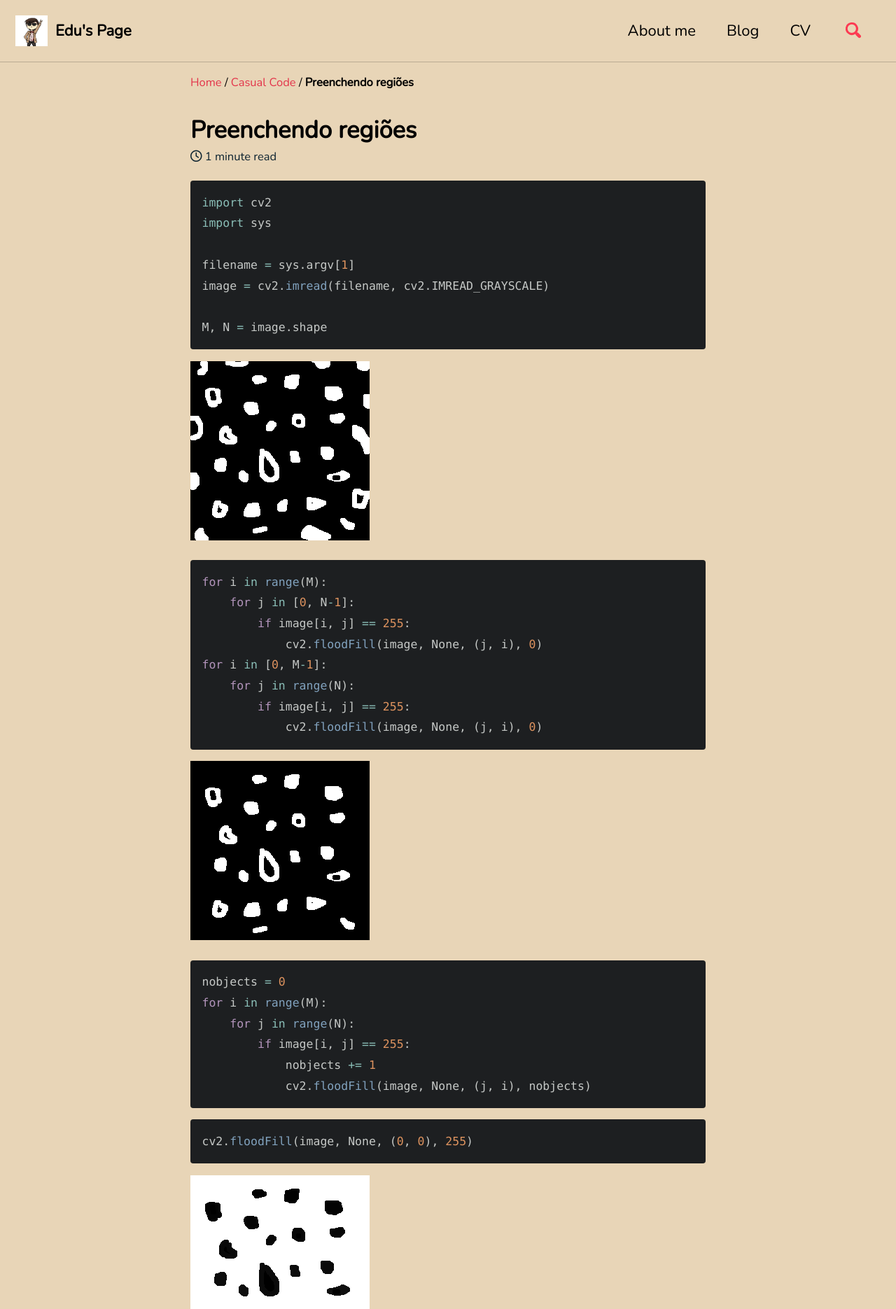
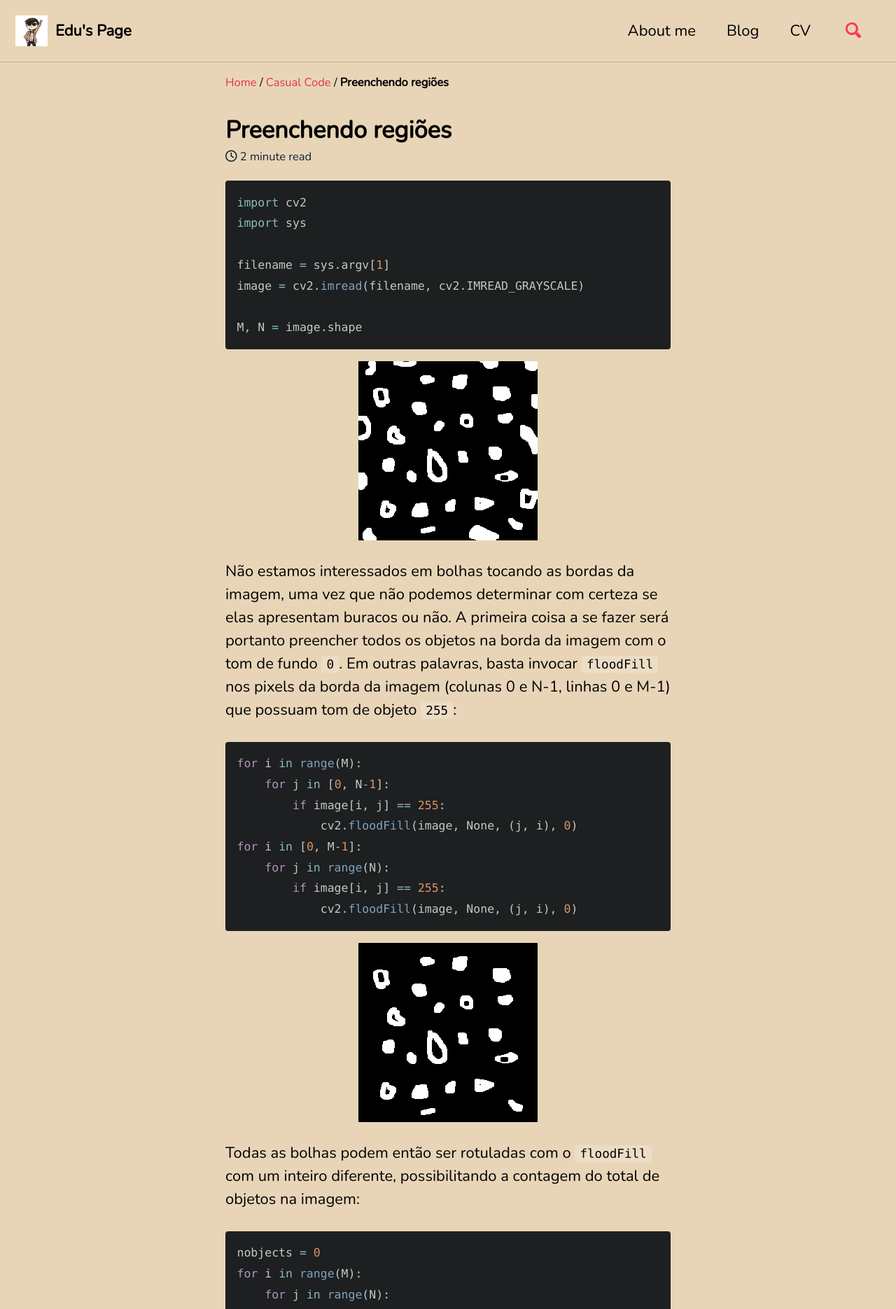
Before and after one commit to dioph/dioph.github.io, a Jekyll site: the page built from _posts/2019-08-14-preenchendo-regioes.md, in a window 1280 px wide. Shown: the top 1870 px of the page at 70% size. Built offline with Jekyll 4.4.1, drawn with Linux system fonts in a browser that asks for light colours; cached includes are drawn as plain includes; nearby versions of some CDN libraries; some of the changed text lies outside the part shown.

````diff
--- a/_posts/2019-08-14-preenchendo-regioes.md
+++ b/_posts/2019-08-14-preenchendo-regioes.md
@@ -19,7 +19,11 @@ image = cv2.imread(filename, cv2.IMREAD_GRAYSCALE)
 M, N = image.shape
 ```
 
-![](/assets/images/bolhas.png)
+<p align="center">
+    <img src="../../assets/images/bolhas.png">
+</p>
+
+Não estamos interessados em bolhas tocando as bordas da imagem, uma vez que não podemos determinar com certeza se elas apresentam buracos ou não. A primeira coisa a se fazer será portanto preencher todos os objetos na borda da imagem com o tom de fundo `0`. Em outras palavras, basta invocar `floodFill` nos pixels da borda da imagem (colunas 0 e N-1, linhas 0 e M-1) que possuam tom de objeto `255`:
 
 ```python
 for i in range(M):
@@ -32,7 +36,11 @@ for i in [0, M-1]:
             cv2.floodFill(image, None, (j, i), 0)
 ```
 
-![](/assets/images/passo1.png)
+<p align="center">
+    <img src="../../assets/images/bolhas1.png">
+</p>
+
+Todas as bolhas podem então ser rotuladas com o `floodFill` com um inteiro diferente, possibilitando a contagem do total de objetos na imagem:
 
 ```python
 nobjects = 0
@@ -43,11 +51,17 @@ for i in range(M):
             cv2.floodFill(image, None, (j, i), nobjects)
 ```
 
+Agora ao usar `floodFill` em um dos pixels da borda podemos "pintar" o fundo de branco. Qualquer pixel que ainda possua tom de fundo `0` corresponderá aos buracos internos às bolhas:
+
 ```python
 cv2.floodFill(image, None, (0, 0), 255)
 ```
 
-![](/assets/images/passo2.png)
+<p align="center">
+    <img src="../../assets/images/bolhas2.png">
+</p>
+
+Agora é fácil contar o número de bolhas com buracos preenchendo cada um deles com `floodFill`. Para evitar contagem repetida em bolhas com mais de um buraco, também preenchemos a bolha simultaneamente, de forma que qualquer buraco subsequente pode ser preenchido sem ser contabilizado.
 
 ```python
 nburacos = 0
@@ -60,7 +74,11 @@ for i in range(M):
             cv2.floodFill(image, None, (j, i), 255)
 ```
 
-![](/assets/images/labeling.png)
+<p align="center">
+    <img src="../../assets/images/labeling.png">
+</p>
+
+O código final e seu exemplo de execução seriam algo do tipo:
 
 ```python
 import cv2
--- a/_sass/minimal-mistakes/_variables.scss
+++ b/_sass/minimal-mistakes/_variables.scss
@@ -143,7 +143,7 @@ $max-width: $x-large !default;
    ========================================================================== */
 
 $right-sidebar-width-narrow: 200px !default;
-$right-sidebar-width: 250px !default;
+$right-sidebar-width: 300px !default;
 $right-sidebar-width-wide: 400px !default;
 
 /*
````
Also changed, not shown: other parts of _posts/2019-08-14-preenchendo-regioes.md (+0 -3 lines), _posts/2019-08-09-manipulando-pixels-em-uma-imagem.md (+30 -14 lines), _posts/2019-09-06-filtragem-no-dominio-espacial.md (+134 -7 lines), assets/images/abcd.jpeg (added), assets/images/bolhas1.png (renamed from assets/images/passo1.png), assets/images/bolhas2.png (renamed from assets/images/passo2.png), assets/images/kurisu.png (added), assets/images/trocaregioes.png.
